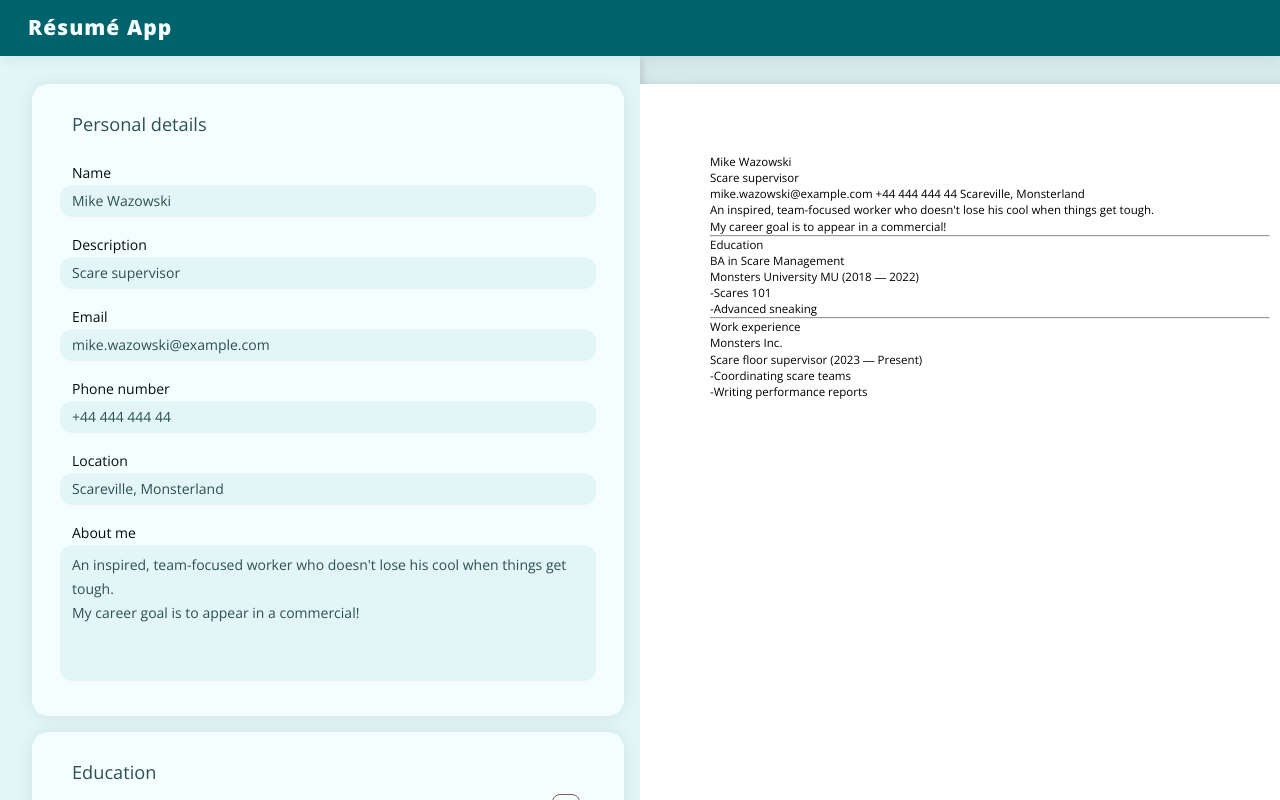
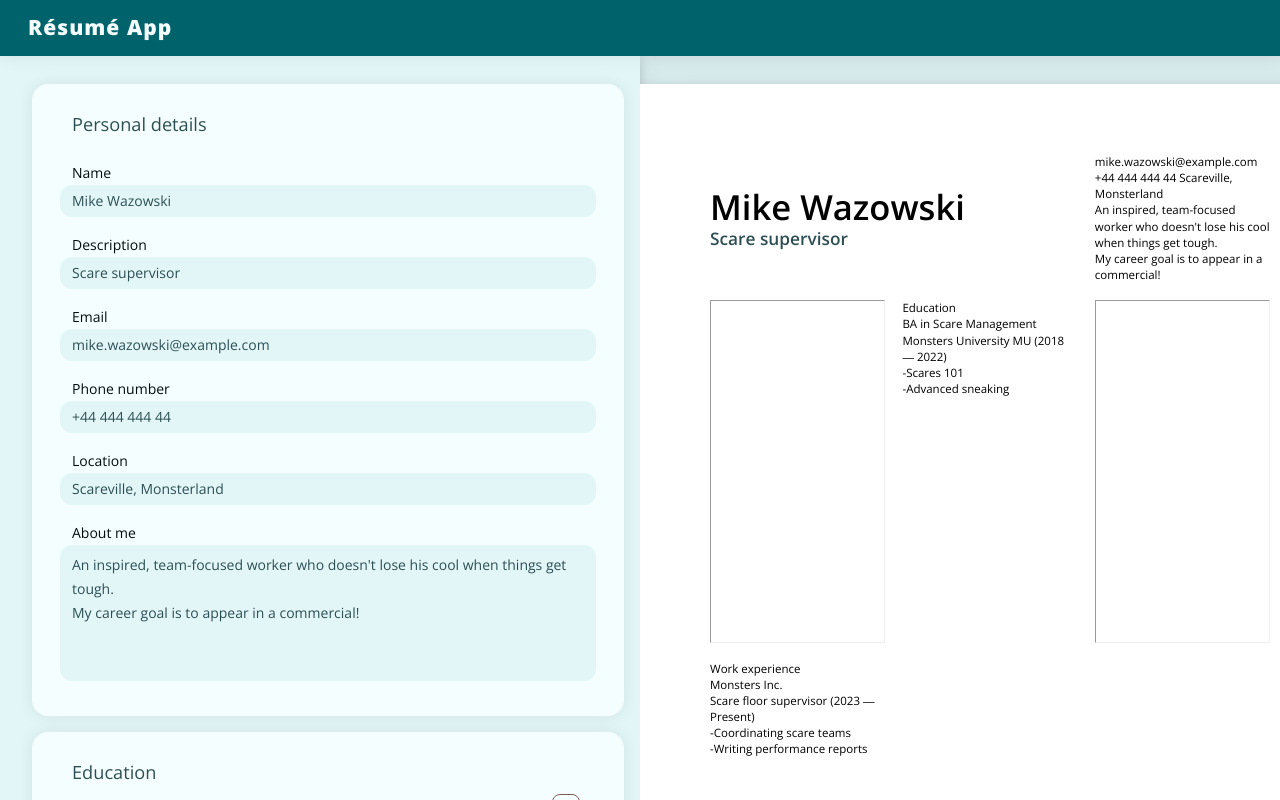
Before and after one commit to vicpues/odin-cv, a React (Vite) app: page / in a window 1280 px wide. Built offline with nearby package versions, Linux system fonts and the light colour scheme.

Commit message:
feat: Do basic output layout

```diff
--- a/src/components/Output/Output.css
+++ b/src/components/Output/Output.css
@@ -22,6 +22,27 @@
   height: 100%;
   overflow-y: visible;
   color: black;
+  font: var(--p);
   font-size: 0.9cqw;
-  line-height: 1.4em;
 }
+
+.two-column-layout {
+  display: grid;
+  grid-template-rows: max-content;
+  grid-template-columns: 1fr 1fr 1fr;
+  gap: 1.5em;
+
+  .name-cell {
+    grid-area: 1 / span 2;
+    align-self: center;
+
+    .name {
+      font: var(--h-big);
+    }
+
+    .description {
+      color: var(--text-muted);
+      font: var(--h-sub);
+    }
+  }
+}
--- a/src/components/Output/Output.jsx
+++ b/src/components/Output/Output.jsx
@@ -10,10 +10,12 @@ export default function Output({ data }) {
   return (
     <div id="output-column">
       <output id="output-container">
-        <div className="output-page">
+        <div className="output-page two-column-layout">
+          <div className="name-cell">
+            <div className="name">{personal.name}</div>
+            <div className="description">{personal.description}</div>
+          </div>
           <div>
-            <div>{personal.name}</div>
-            <div>{personal.description}</div>
             <span>{personal.email}</span> <span>{personal.phone}</span>{" "}
             <span>{personal.location}</span>
             <div>
--- a/src/index.css
+++ b/src/index.css
@@ -12,6 +12,8 @@
 #root {
   /* Typography (add sizes as needed) */
   --ff: "open-sans", Arial, Helvetica, sans-serif;
+  --h-big: 600 3em/1.2em var(--ff);
+  --h-sub: 600 1.5em/1.4em var(--ff);
   --h1: ultra-expanded 900 1.5em/1.4em var(--ff);
   --h2: 400 1.3em/1.4em var(--ff);
   --p: 400 1em/1.4em var(--ff);
```
